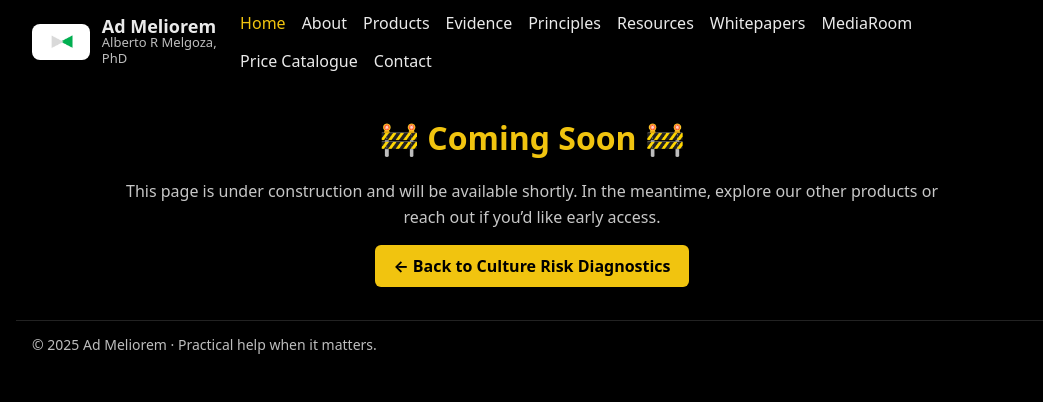
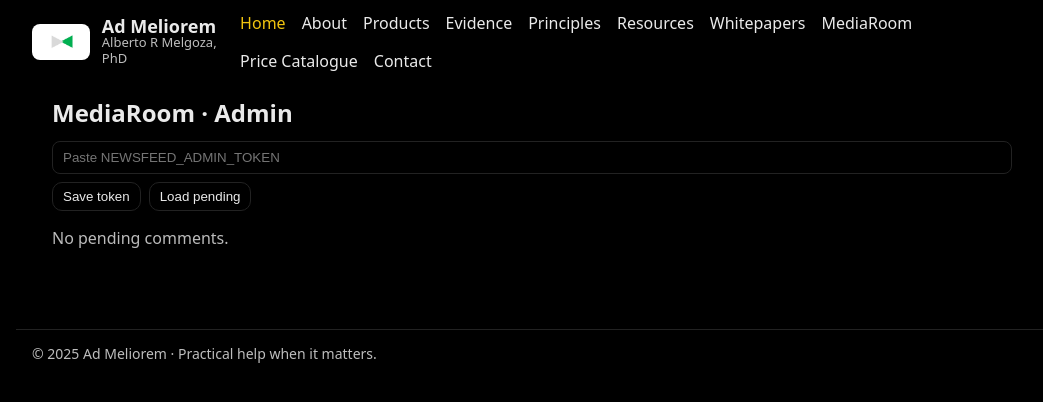
Before and after one commit to AlbertoRMelgoza/AdMeliorem, a Next.js app: page /MediaRoom/admin in a window 1280 px wide. Before the commit this address had no page. Shown: the top 402 px of the page, without its empty margins (108-1151 px from the left). Built offline with nearby package versions, Linux system fonts and the light colour scheme.

Commit message:
Create page.tsx

```diff
--- /dev/null
+++ b/app/MediaRoom/admin/page.tsx
@@ -0,0 +1,117 @@
+"use client";
+
+import { useEffect, useState } from "react";
+
+type Comment = {
+  id: number;
+  title: string;
+  link: string;
+  name: string | null;
+  body: string;
+  created_at: string;
+};
+
+const KEY = "mr_admin_token";
+
+export default function AdminPage() {
+  const [token, setToken] = useState("");
+  const [pending, setPending] = useState<Comment[]>([]);
+  const [loading, setLoading] = useState(false);
+  const [msg, setMsg] = useState<string | null>(null);
+
+  useEffect(() => {
+    const saved = localStorage.getItem(KEY) || "";
+    if (saved) setToken(saved);
+  }, []);
+
+  const saveToken = () => {
+    localStorage.setItem(KEY, token.trim());
+    setMsg("Token saved.");
+  };
+
+  const load = async () => {
+    if (!token) return setMsg("Enter your admin token first.");
+    setLoading(true);
+    setMsg(null);
+    try {
+      const res = await fetch("/api/MediaRoom/admin/comments", {
+        headers: { Authorization: `Bearer ${token}` },
+        cache: "no-store",
+      });
+      const data = await res.json();
+      if (!res.ok) throw new Error(data?.error || res.statusText);
+      setPending(Array.isArray(data?.pending) ? data.pending : []);
+    } catch (e: any) {
+      setMsg(e?.message || "Failed to load.");
+    } finally {
+      setLoading(false);
+    }
+  };
+
+  const doAction = async (action: "approve" | "reject", ids: number[]) => {
+    if (!token) return setMsg("Enter your admin token first.");
+    setLoading(true);
+    setMsg(null);
+    try {
+      const res = await fetch(`/api/MediaRoom/admin/comments/${action}`, {
+        method: "POST",
+        headers: { "Content-Type": "application/json", Authorization: `Bearer ${token}` },
+        body: JSON.stringify({ ids }),
+      });
+      const data = await res.json();
+      if (!res.ok) throw new Error(data?.error || res.statusText);
+      setPending((list) => list.filter((c) => !ids.includes(c.id)));
+      setMsg(`${action === "approve" ? "Approved" : "Rejected"} ${ids.length} comment(s).`);
+    } catch (e: any) {
+      setMsg(e?.message || "Action failed.");
+    } finally {
+      setLoading(false);
+    }
+  };
+
+  return (
+    <main style={{ maxWidth: 960, margin: "0 auto", padding: "24px 16px" }}>
+      <h1 style={{ margin: 0, fontSize: 24 }}>MediaRoom · Admin</h1>
+
+      <div style={{ display: "grid", gap: 8, marginTop: 12 }}>
+        <input
+          value={token}
+          onChange={(e) => setToken(e.target.value)}
+          placeholder="Paste NEWSFEED_ADMIN_TOKEN"
+          style={{ border: "1px solid #222", borderRadius: 8, padding: "8px 10px", background: "transparent", color: "inherit" }}
+        />
+        <div style={{ display: "flex", gap: 8 }}>
+          <button onClick={saveToken} style={btn()}>Save token</button>
+          <button onClick={load} style={btn()} disabled={loading}>{loading ? "Loading…" : "Load pending"}</button>
+        </div>
+        {msg ? <div style={{ opacity: 0.8 }}>{msg}</div> : null}
+      </div>
+
+      {!pending.length ? (
+        <p style={{ opacity: 0.8, marginTop: 16 }}>No pending comments.</p>
+      ) : (
+        <ul style={{ listStyle: "none", padding: 0, display: "grid", gap: 12, marginTop: 16 }}>
+          {pending.map((c) => (
+            <li key={c.id} style={{ border: "1px solid #222", borderRadius: 12, padding: 12 }}>
+              <a href={c.link} target="_blank" rel="noopener noreferrer" style={{ color: "#f1c40f", textDecoration: "underline" }}>
+                {c.title}
+              </a>
+              <div style={{ fontSize: 12, opacity: 0.75, marginTop: 6 }}>
+                {new Date(c.created_at).toLocaleString()} · {c.name || "Anonymous"}
+              </div>
+              <p style={{ marginTop: 8, whiteSpace: "pre-wrap" }}>{c.body}</p>
+              <div style={{ display: "flex", gap: 8 }}>
+                <button onClick={() => doAction("approve", [c.id])} style={btn()}>Approve</button>
+                <button onClick={() => doAction("reject", [c.id])} style={btn()}>Reject</button>
+              </div>
+            </li>
+          ))}
+        </ul>
+      )}
+    </main>
+  );
+}
+
+function btn(): React.CSSProperties {
+  return { border: "1px solid #222", borderRadius: 10, padding: "6px 10px", background: "transparent", color: "inherit", cursor: "pointer" };
+}
```
